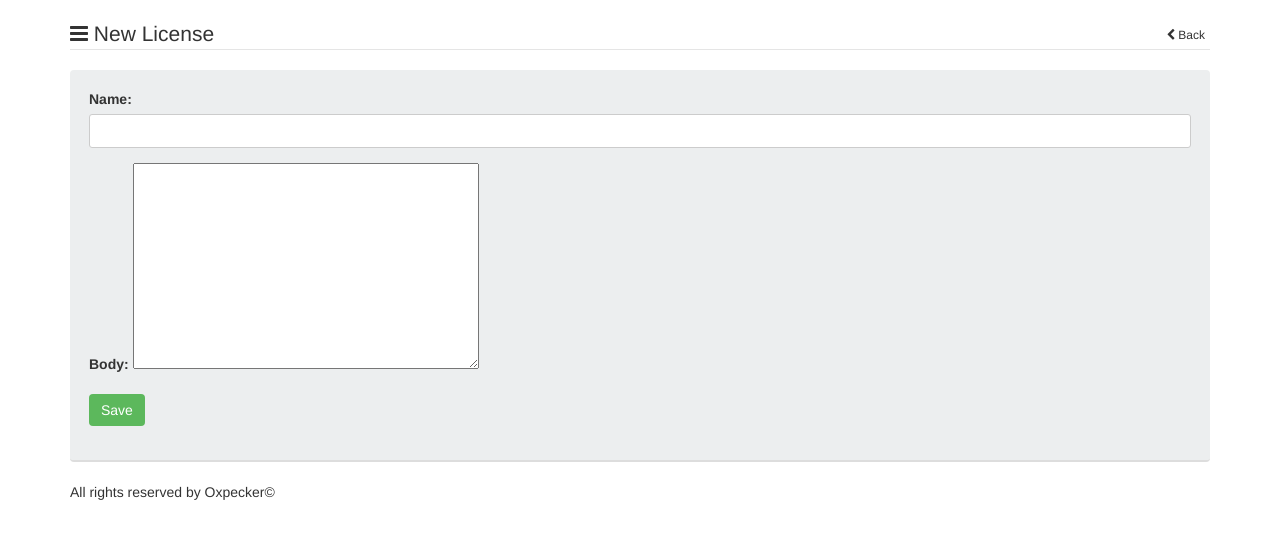
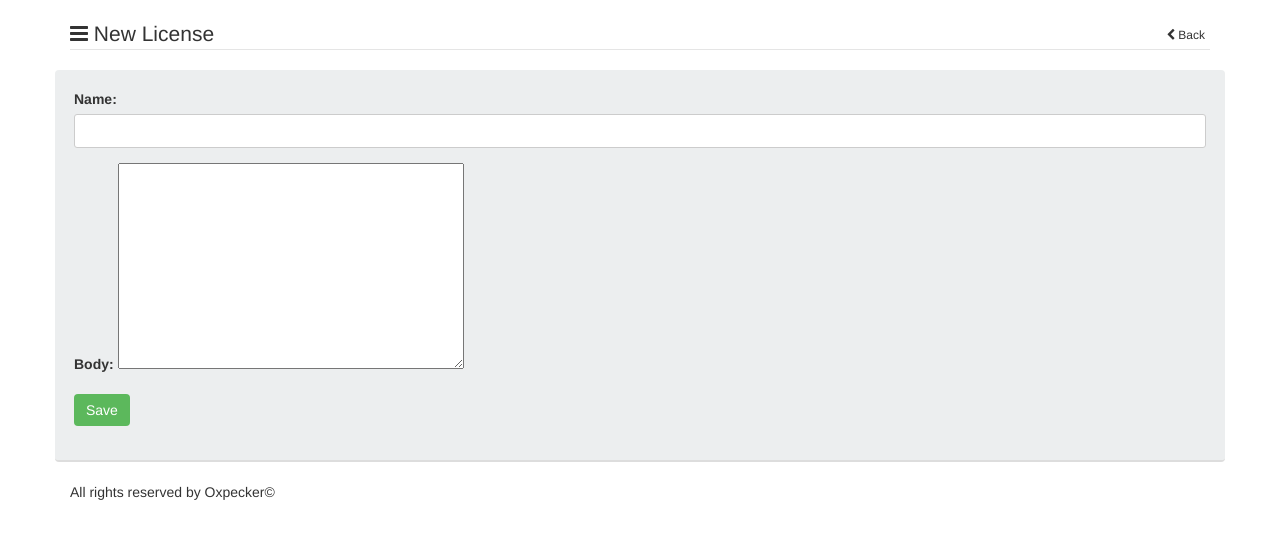
Before and after one commit to Mortezaipo/Oxpecker, a Django app: page /licenses/new in a window 1280 px wide. Shown: the part 51-590 px from the top of the page. Run offline with Django 3.2, Linux system fonts and the light colour scheme; parts of the project's set-up code (start-up, migrations or seed data) failed here and were passed over; some libraries are stand-ins or nearby versions.

Commit message:
Add 'row' class to main div in layout-s1

```diff
--- a/templates/layouts/base_s1.html
+++ b/templates/layouts/base_s1.html
@@ -15,7 +15,7 @@
             {% include 'messages.html' %}
             <fieldset>
                 <legend>{% block left-legend %}{% endblock %} <div class="pull-right">{% block right-legend %}{% endblock %}</div></legend>
-                <div class="well">
+                <div class="row well">
                     {% block body %}{% endblock %}
                 </div>
             </fieldset>
```
